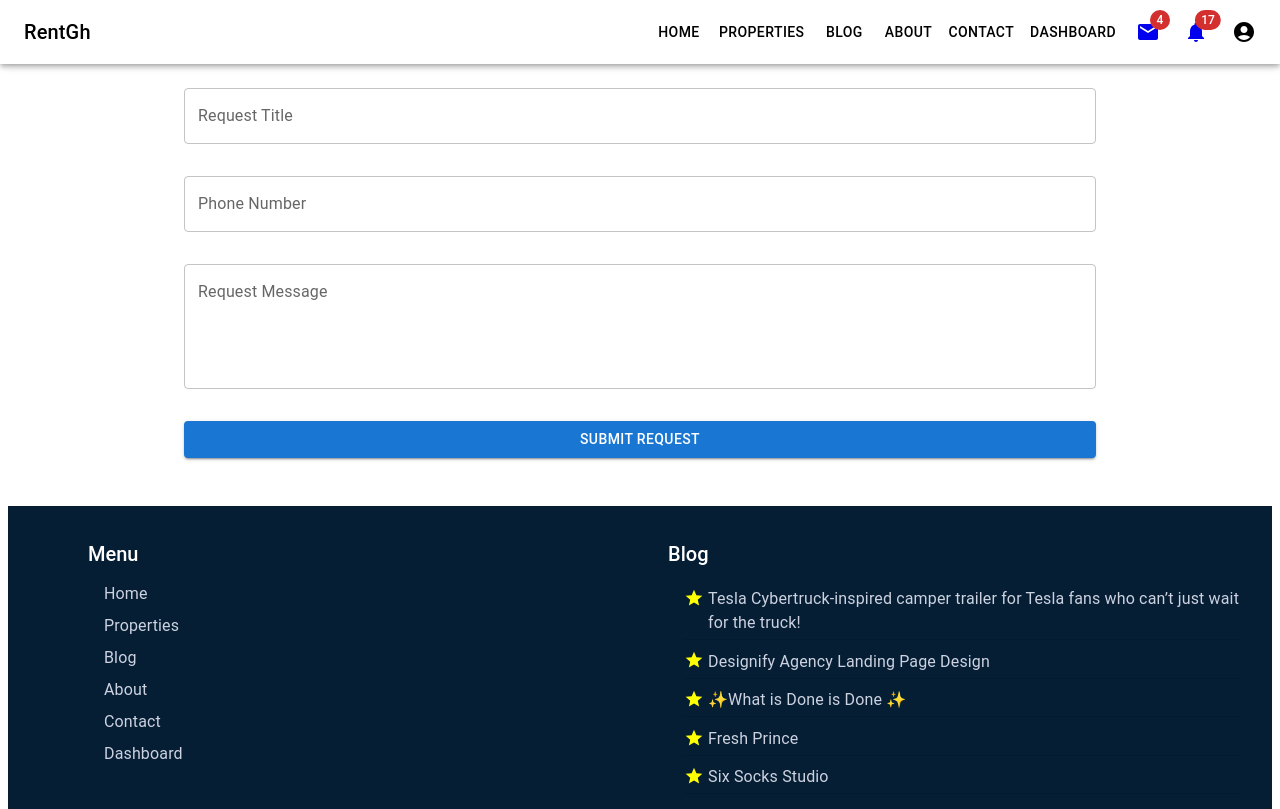
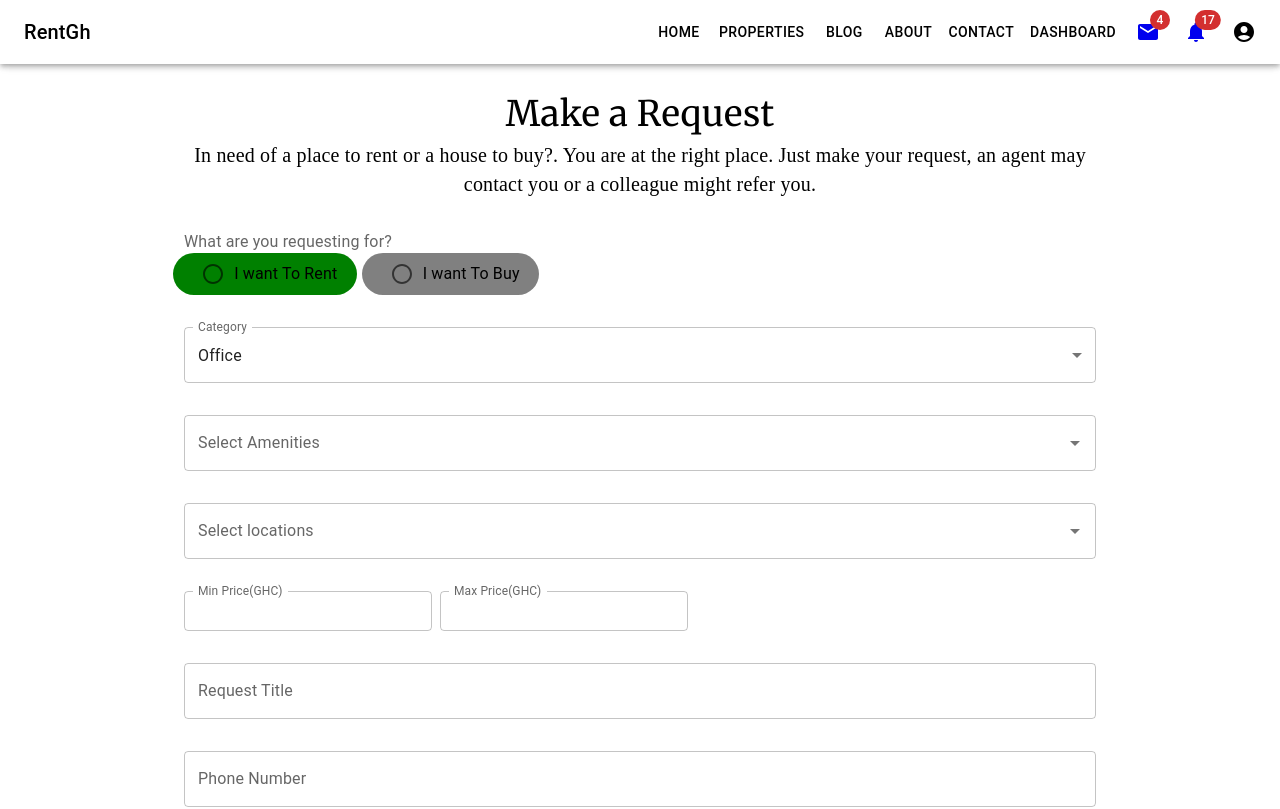
Before and after one commit to IamNuru/rent-app, a React (Create React App) app: page /make-request in a window 1280 px wide. Shown: the top 809 px of the page. Built offline with nearby package versions, Linux system fonts and the light colour scheme; the HTML template or start-up script is replaced by a standard one; a web font is replaced by a local one.

Commit message:
requests page redesign

```diff
--- a/src/_mock/blog.js
+++ b/src/_mock/blog.js
@@ -6,7 +6,7 @@ const POST_TITLES = [
   'Whiteboard Templates By Industry Leaders',
   'Tesla Cybertruck-inspired camper trailer for Tesla fans who can’t just wait for the truck!',
   'Designify Agency Landing Page Design',
-  '✨What is Done is Done ✨',
+  'What is Done is Done',
   'Fresh Prince',
   'Six Socks Studio',
   'vincenzo de cotiis’ crossing over showcases a research on contamination',
@@ -39,6 +39,7 @@ const posts = [...Array(23)].map((_, index) => ({
   share: faker.datatype.number(),
   favorite: faker.datatype.number(),
   description: faker.lorem.paragraphs(20) ,
+  slug: faker.lorem.slug(5),
   author: {
     name: faker.name.fullName(),
     avatarUrl: `/static/mock-images/avatars/avatar_${index + 1}.jpg`,
--- a/src/_mock/requests.js
+++ b/src/_mock/requests.js
@@ -8,7 +8,7 @@ const requests = [...Array(50)].map((_, index) => ({
     isVerified: faker.datatype.boolean(),
     message: faker.lorem.words(200),
     slug: faker.lorem.slug(10),
-    type: sample('to rent', 'to buy' ),
+    type: sample(['to rent', 'to buy'] ),
     date: faker.date.past(1),
 }))
 
--- a/src/pages/home/components/Requests.js
+++ b/src/pages/home/components/Requests.js
@@ -16,8 +16,9 @@ const Requests = () => {
             <Box sx={{ width: '100%', textAlign: 'right' }}>
                 <Button variant='contained' href='/requests'>View All</Button>
             </Box>
-            <Box className='home-request-wrapper' sx={{ flexGrow: 1 }} mt={1} style={{ overflow: 'auto', paddingBottom: "2.5rem" }}>
-                <Grid container spacing={2} align="center" wrap="nowrap">
+            <Box className='home-request-wrapper'  mt={1} style={{ overflow: 'auto', paddingBottom: "2.5rem" }}>
+                <Grid container spacing={2} align="center" wrap="nowrap"
+                sx={{display:'grid', gridAutoRows:'1fr', gridTemplateColumns:'repeat(10, 1fr)'}}>
                     {
                         requests?.slice(0, 10).map((request) => {
                             return <Grid item key={request.id}>
--- a/src/pages/home/components/Value.js
+++ b/src/pages/home/components/Value.js
@@ -8,7 +8,7 @@ import { Link } from 'react-router-dom';
 
 const Value = ({ value }) => {
   return (
-    <Card sx={{ maxWidth: { sm: 345 }, padding: { md: 4, xs: 0 }, margin: '0 auto' }} elevation={20}>
+    <Card sx={{ maxWidth: { xs: 345 }, padding: { sm: 2, md:4, xs: 0 }, margin: '0 auto' }} elevation={20}>
       <CardActionArea>
         <CardMedia
           component="img"
--- a/src/pages/home/components/listings/Listings.js
+++ b/src/pages/home/components/listings/Listings.js
@@ -21,10 +21,11 @@ const Listings = () => {
           <Button variant='contained' href='/properties'>View All</Button>
         </Box>
         <Box sx={{ flexGrow: 1 }} mt={2} className="">
-          <Grid container spacing={2} align="center">
-            {ourProperties?.slice(0, 6).map((property) => {
+          <Grid container spacing={2} align="center"
+          sx={{display:'grid', gridTemplateColumns:{xs:'repeat(2, 1fr)', sm:'repeat(2, 1fr)', md:'repeat(3, 1fr)', lg:'repeat(4, 1fr)'}, gridAutoRows:'1fr'}}>
+            {ourProperties?.slice(0, 12).map((property) => {
               return (
-                <Grid item key={property.id} xs={12} sm={6} md={4}>
+                <Grid item key={property.id} sx={{maxWidth:{xs:'100%',sm:'100%', md:'100%'}}}>
                   <Property property={property} />
                 </Grid>
               );
--- a/src/pages/request/MakeRequest.js
+++ b/src/pages/request/MakeRequest.js
@@ -1,12 +1,21 @@
-import React from 'react'
-import { Container, Box, CircularProgress, Button, TextField } from '@mui/material'
+import React, { useState } from 'react'
+import {
+    Select, MenuItem, InputLabel, Radio, RadioGroup, FormControlLabel, FormControl,
+    FormLabel, Container, Box, CircularProgress, Button, TextField,
+    Typography, Autocomplete
+} from '@mui/material'
 import Page from '../../components/Page'
 import { useFormik } from 'formik'
 import * as Yup from 'yup'
 import phoneRegExp from '../../utils/phoneRegExp'
-import isEmptyObject from '../../utils/isEmptyObject'
+import isEmptyObject from '../../utils/isEmptyObject';
 
 const MakeRequest = () => {
+
+    const [category, setCategory] = useState(1)
+    const handleCategoryChange = (event) => {
+        setCategory(event.target.value);
+    };
 
     const formik = useFormik({
         initialValues: {
@@ -38,7 +47,105 @@ const MakeRequest = () => {
     return (
         <Page title="Make a request">
             <Container sx={{ maxWidth: "60rem !important", mx: "auto" }}>
+                <Typography className='main-header' sx={{ textAlign: 'center' }}>
+                    Make a Request
+                </Typography>
+                <Typography className='main-header-description' sx={{ textAlign: 'center', mb: 4 }}>
+                    In need of a place to rent or a house to buy?.
+                    You are at the right place. Just make your request,
+                    an agent may contact you or a colleague might refer you.
+                </Typography>
                 <form onSubmit={formik.handleSubmit}>
+                    <Box sx={{ mb: 4 }}>
+                        <FormControl>
+                            <FormLabel id="select-type-of-request">What are you requesting for?</FormLabel>
+                            <RadioGroup
+                                row
+                                aria-labelledby="select-type-of-request"
+                                name="request-type"
+                            >
+                                <FormControlLabel
+                                    sx={{ backgroundColor: 'green', px: '1.2rem', borderRadius: '40px' }}
+                                    value="Rent" control={<Radio color='secondary' />} label="I want To Rent" />
+                                <FormControlLabel
+                                    sx={{ backgroundColor: 'gray', px: '1.2rem', borderRadius: '40px' }}
+                                    value="Buy" control={<Radio />} label="I want To Buy" />
+                            </RadioGroup>
+                        </FormControl>
+                    </Box>
+                    <Box sx={{ mb: 4 }}>
+                        <FormControl fullWidth>
+                            <InputLabel id="select-category">Category</InputLabel>
+                            <Select
+                                labelId="select-category"
+                                id="select-property-category"
+                                value={category}
+                                label="Category"
+                                onChange={handleCategoryChange}
+                            >
+                                {
+                                    categories?.map((category) => {
+                                        return <MenuItem value={category.id} key={category.id}>{category.name}</MenuItem>
+                                    })
+                                }
+                            </Select>
+                        </FormControl>
+                    </Box>
+                    <Box sx={{ mb: 4 }}>
+                        <Autocomplete
+                            multiple
+                            id="amenities"
+                            options={amenities}
+                            getOptionLabel={(option) => option.name}
+                            /* defaultValue={[amenities[1]]} */
+                            filterSelectedOptions
+                            renderInput={(params) => (
+                                <TextField
+                                    {...params}
+                                    label="Select Amenities"
+                                    placeholder="Amenities"
+                                />
+                            )}
+                        />
+                    </Box>
+                    <Box sx={{ mb: 4 }}>
+                        <Autocomplete
+                            multiple
+                            id="amenities"
+                            options={amenities}
+                            getOptionLabel={(option) => option.name}
+                            /* defaultValue={[amenities[1]]} */
+                            filterSelectedOptions
+                            renderInput={(params) => (
+                                <TextField
+                                    {...params}
+                                    label="Select locations"
+                                    placeholder="Amenities"
+                                />
+                            )}
+                        />
+                    </Box>
+                    <Box sx={{ mb: 4, display: 'flex' }}>
+                        <TextField
+                            id="outlined-number"
+                            label="Min Price(GHC)"
+                            type="number"
+                            InputLabelProps={{
+                                shrink: true,
+                            }}
+                            size="small"
+                            sx={{ mr: 1 }}
+                        />
+                        <TextField
+                            id="outlined-number"
+                            label="Max Price(GHC)"
+                            type="number"
+                            InputLabelProps={{
+                                shrink: true,
+                            }}
+                            size="small"
+                        />
+                    </Box>
                     <Box sx={{ mb: 4 }}>
                         <TextField
                             name="title"
@@ -104,4 +211,17 @@ const MakeRequest = () => {
     )
 }
 
+const amenities = [
+    { name: 'Toilet' },
+    { name: 'Bath' },
+    { name: 'Car Park' },
+    { name: 'Security' },
+]
+const categories = [
+    { name: 'Office', id: 1 },
+    { name: 'Single Room', id: 2 },
+    { name: 'Apartment', id: 3 },
+    { name: 'House', id: 4 },
+]
+
 export default MakeRequest
--- a/src/pages/request/request.css
+++ b/src/pages/request/request.css
@@ -9,6 +9,7 @@
     width: 25px;
     bottom: -25px;
     left: 10%;
-    background-color: rgba(128, 128, 128, 0.212);
+    /* background-color: rgba(128, 128, 128, 0.212); */
+    background-color: white;
     clip-path: polygon(0 0, 90% 0, 70% 90%);
 }
```
Also changed, not shown: src/components/MakeRequest.js (+8 -5 lines), src/pages/blog/components/Post.js (+12 -10 lines), src/pages/home/components/Values.js (+9 -9 lines), src/pages/home/components/listings/Property.js (+21 -26 lines), src/pages/request/HomeRequestCard.js (+9 -4 lines).
